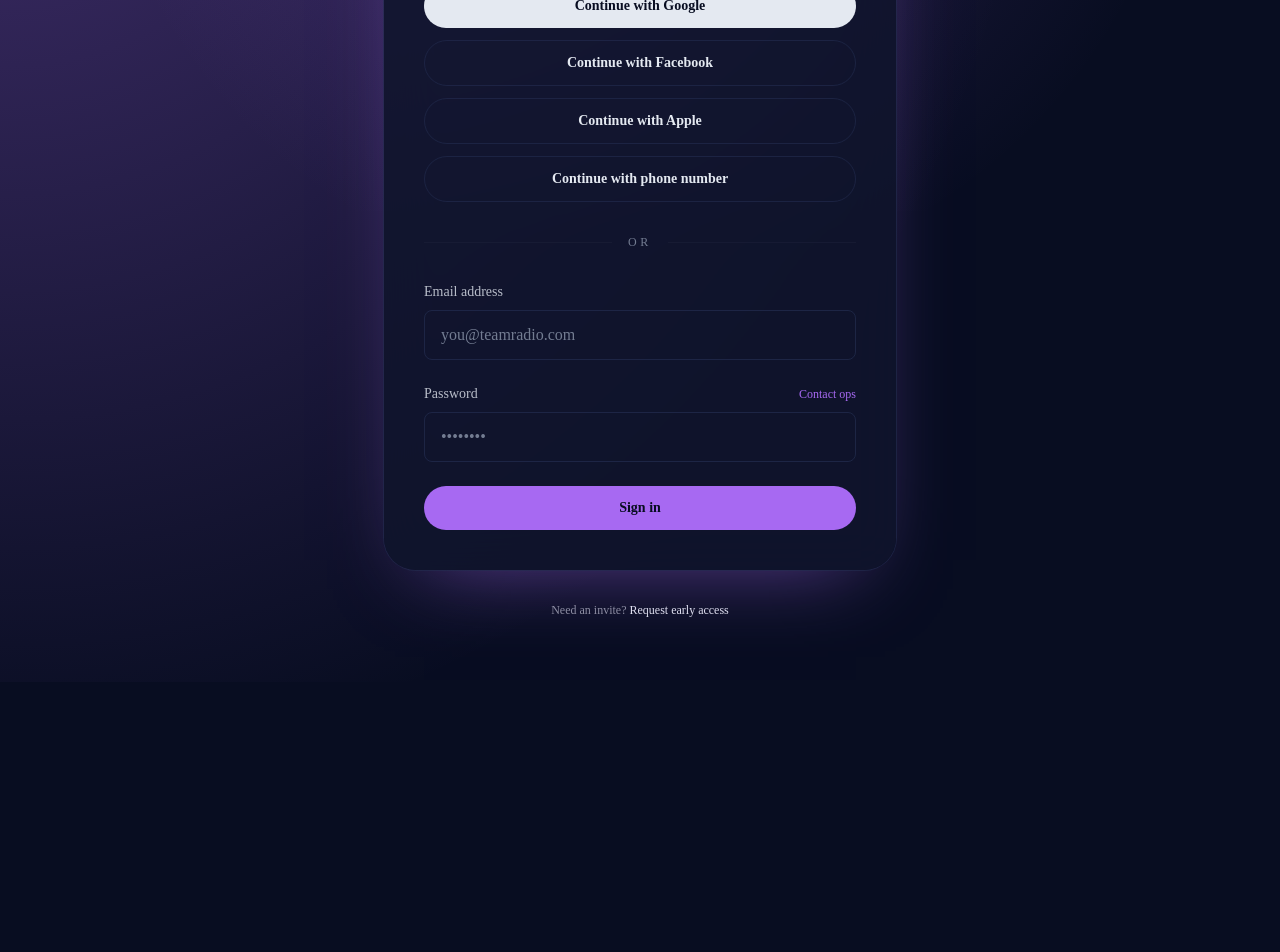
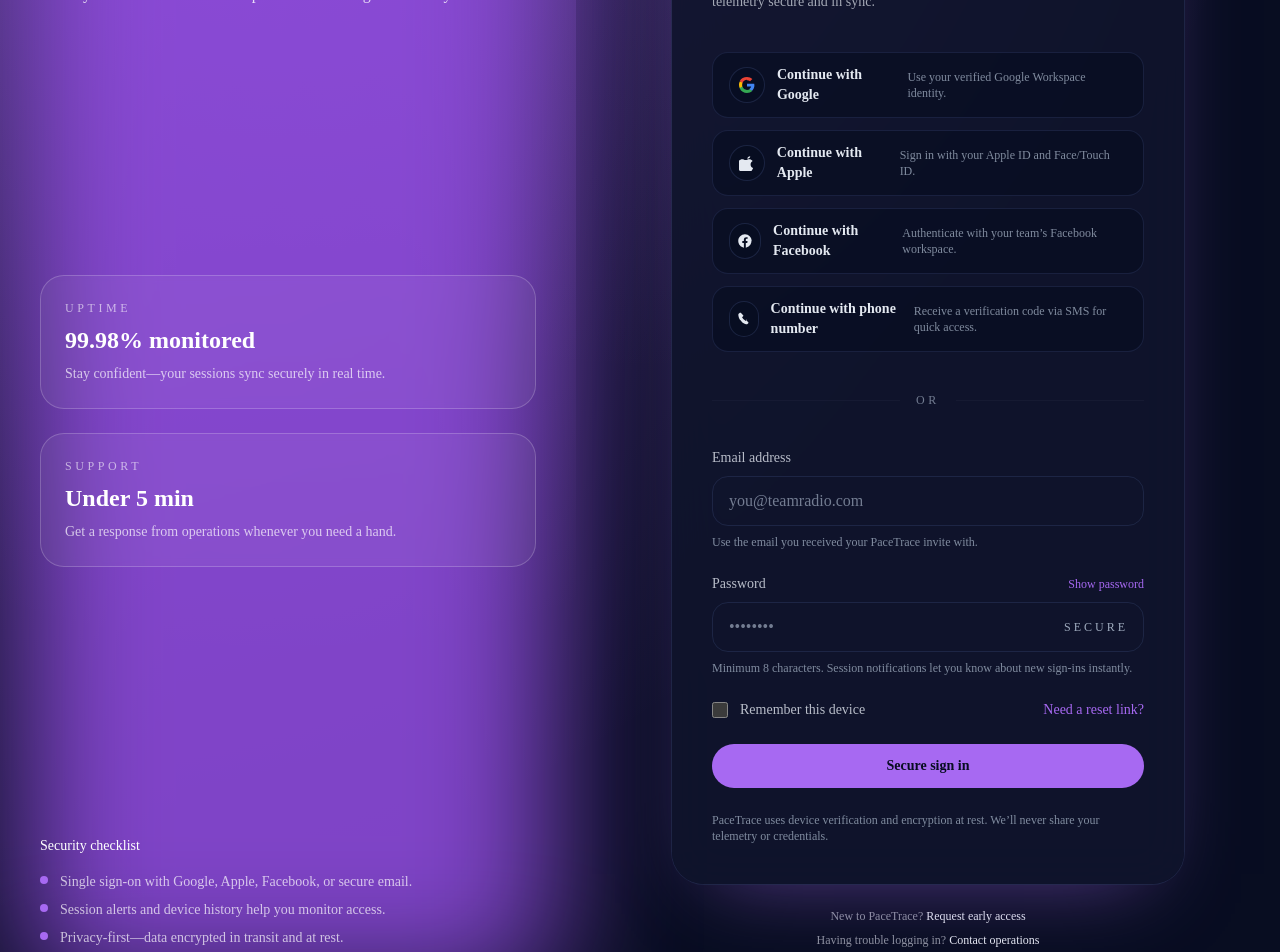
Before and after one commit to JaysonBrenton/PaceTrace, a Next.js app: page /login in a window 1280 px wide. Shown: the part 260-1212 px from the top of the page. Before the commit the page ends 942 px from the top, so only its background shows below. Built offline with nearby package versions, Linux system fonts and the light colour scheme.

Commit message:
Refine login experience with security-focused layout

```diff
--- a/src/app/login/page.tsx
+++ b/src/app/login/page.tsx
@@ -10,31 +10,88 @@
 
 export default function LoginPage() {
   return (
-    <div className="relative isolate flex min-h-screen items-center justify-center overflow-hidden bg-background px-4 py-16 text-foreground sm:px-6">
+    <div className="relative isolate flex min-h-screen flex-col overflow-hidden bg-background text-foreground">
       <div
         aria-hidden
-        className="pointer-events-none absolute inset-0 -z-10 bg-[radial-gradient(circle_at_top_left,hsla(var(--color-accent)/0.35),transparent_65%)]"
+        className="pointer-events-none absolute inset-0 -z-10 bg-[radial-gradient(circle_at_top_left,hsla(var(--color-accent)/0.32),transparent_65%)]"
       />
-      <div className="absolute inset-x-0 top-0 -z-10 h-1/2 bg-[radial-gradient(circle_at_top,hsl(var(--color-accent)/0.2),transparent_70%)]" aria-hidden />
+      <div className="absolute inset-x-0 top-0 -z-10 h-1/2 bg-[radial-gradient(circle_at_top,hsl(var(--color-accent)/0.16),transparent_70%)]" aria-hidden />
+
+      <div className="relative mx-auto flex w-full flex-1 flex-col lg:flex-row">
+        <aside className="relative isolate hidden w-full max-w-xl flex-1 flex-col justify-between bg-[radial-gradient(circle_at_top,hsla(var(--color-accent)/0.3),transparent_70%)] px-10 py-16 text-left text-[hsl(var(--color-bg))] lg:flex">
+          <div className="absolute inset-6 -z-10 rounded-[40px] border border-white/15 bg-[hsla(var(--color-accent-muted)/0.85)] blur-3xl" aria-hidden />
+
+          <div className="space-y-6">
+            <p className="text-xs font-semibold uppercase tracking-[0.45em] text-white/60">Pacetrace</p>
+            <h1 className="text-4xl font-semibold leading-tight text-white">Log in with clarity and confidence</h1>
+            <p className="text-base text-white/80">
+              Welcome back to the mission control of your training data. Pick up insights where you left off with the same
+              precision we bring to telemetry.
+            </p>
+          </div>
+
+          <dl className="grid gap-6 text-sm text-white/80">
+            <div className="rounded-3xl border border-white/20 bg-white/5 p-6 backdrop-blur-sm">
+              <dt className="text-xs uppercase tracking-[0.3em] text-white/60">Uptime</dt>
+              <dd className="mt-2 text-2xl font-semibold text-white">99.98% monitored</dd>
+              <p className="mt-2 text-sm text-white/70">Stay confident—your sessions sync securely in real time.</p>
+            </div>
+            <div className="rounded-3xl border border-white/20 bg-white/5 p-6 backdrop-blur-sm">
+              <dt className="text-xs uppercase tracking-[0.3em] text-white/60">Support</dt>
+              <dd className="mt-2 text-2xl font-semibold text-white">Under 5 min</dd>
+              <p className="mt-2 text-sm text-white/70">Get a response from operations whenever you need a hand.</p>
+            </div>
+          </dl>
+
+          <div className="space-y-4 text-sm text-white/70">
+            <p className="font-medium text-white">Security checklist</p>
+            <ul className="space-y-2">
+              <li className="flex items-start gap-3">
+                <span aria-hidden className="mt-1 inline-flex h-2 w-2 rounded-full bg-[hsl(var(--color-accent))]" />
+                <span>Single sign-on with Google, Apple, Facebook, or secure email.</span>
+              </li>
+              <li className="flex items-start gap-3">
+                <span aria-hidden className="mt-1 inline-flex h-2 w-2 rounded-full bg-[hsl(var(--color-accent))]" />
+                <span>Session alerts and device history help you monitor access.</span>
+              </li>
+              <li className="flex items-start gap-3">
+                <span aria-hidden className="mt-1 inline-flex h-2 w-2 rounded-full bg-[hsl(var(--color-accent))]" />
+                <span>Privacy-first—data encrypted in transit and at rest.</span>
+              </li>
+            </ul>
+          </div>
+        </aside>
+
+        <main className="flex w-full flex-1 items-center justify-center px-4 py-16 sm:px-6 lg:px-12">
           <div className="relative w-full max-w-lg">
-        <div className="space-y-8 rounded-[32px] bg-[hsla(var(--color-card)/0.88)] p-10 text-foreground shadow-[0_30px_80px_-40px_hsla(var(--color-accent)/0.6)] ring-1 ring-[hsla(var(--color-card-border)/0.6)] backdrop-blur-xl">
-          <div className="space-y-4 text-center">
-            <p className="text-xs font-semibold uppercase tracking-[0.4em] text-foreground/70">PaceTrace</p>
-            <h1 className="text-3xl font-semibold leading-tight sm:text-4xl">Log in to keep the pace</h1>
+            <div className="space-y-10 rounded-[32px] bg-[hsla(var(--color-card)/0.88)] p-10 shadow-[0_30px_80px_-40px_hsla(var(--color-accent)/0.55)] ring-1 ring-[hsla(var(--color-card-border)/0.65)] backdrop-blur-xl">
+              <div className="space-y-4 text-left">
+                <p className="text-xs font-semibold uppercase tracking-[0.4em] text-foreground/70">Welcome back</p>
+                <h2 className="text-3xl font-semibold leading-tight sm:text-4xl">Sign in to continue tracking the pace</h2>
                 <p className="text-sm text-foreground/70">
-              Pick the quickest route back into telemetry insights and team coordination.
+                  Choose the method that works best for today. We’ll keep your team’s telemetry secure and in sync.
                 </p>
               </div>
 
               <LoginForm />
             </div>
 
-        <p className="mt-8 text-center text-xs text-foreground/60">
-          Need an invite?{" "}
+            <div className="mt-6 space-y-2 text-center text-xs text-foreground/60">
+              <p>
+                New to PaceTrace?{" "}
                 <Link className="font-medium text-foreground transition hover:text-[hsl(var(--color-accent))]" href="#">
                   Request early access
                 </Link>
               </p>
+              <p>
+                Having trouble logging in?{" "}
+                <Link className="font-medium text-foreground transition hover:text-[hsl(var(--color-accent))]" href="mailto:ops@pacetrace.io">
+                  Contact operations
+                </Link>
+              </p>
+            </div>
+          </div>
+        </main>
       </div>
     </div>
   );
--- a/src/app/login/sign-in-form.tsx
+++ b/src/app/login/sign-in-form.tsx
@@ -1,8 +1,9 @@
 "use client";
 
+import Link from "next/link";
 import { useRouter } from "next/navigation";
 import { signIn } from "next-auth/react";
-import { Fragment, useState, type FormEvent } from "react";
+import { Fragment, useState, type FormEvent, type JSX } from "react";
 
 import { trackUiEvent } from "@/lib/telemetry";
 
@@ -11,6 +12,69 @@
   const [isSubmitting, setIsSubmitting] = useState(false);
   const [isProviderSubmitting, setIsProviderSubmitting] = useState<string | null>(null);
   const [error, setError] = useState<string | null>(null);
+  const [showPassword, setShowPassword] = useState(false);
+
+  const providers: Array<{ id: string; label: string; description: string; connecting: string; icon: JSX.Element }> = [
+    {
+      id: "google",
+      label: "Continue with Google",
+      description: "Use your verified Google Workspace identity.",
+      connecting: "Connecting to Google…",
+      icon: (
+        <svg aria-hidden className="h-4 w-4" viewBox="0 0 24 24" fill="none">
+          <path
+            d="M23.04 12.26c0-.78-.07-1.53-.2-2.26H12v4.27h6.24c-.27 1.4-1.1 2.6-2.34 3.4v2.83h3.78c2.2-2.03 3.46-5.02 3.46-8.24Z"
+            fill="#4285F4"
+          />
+          <path
+            d="M12 24c3.24 0 5.96-1.08 7.95-2.9l-3.78-2.83c-1.05.7-2.39 1.12-4.17 1.12-3.2 0-5.92-2.16-6.9-5.06H1.15v3.02C3.13 21.78 7.2 24 12 24Z"
+            fill="#34A853"
+          />
+          <path
+            d="M5.1 14.33c-.24-.7-.38-1.45-.38-2.22 0-.77.14-1.52.37-2.22V6.87H1.15C.42 8.32 0 9.97 0 11.78c0 1.8.42 3.45 1.15 4.9l3.95-2.35Z"
+            fill="#FBBC05"
+          />
+          <path
+            d="M12 4.74c1.76 0 3.35.61 4.6 1.82l3.44-3.44C17.94 1.18 15.22 0 12 0 7.2 0 3.13 2.22 1.15 6.02l3.95 3.02c.98-2.9 3.7-5.06 6.9-5.06Z"
+            fill="#EA4335"
+          />
+        </svg>
+      ),
+    },
+    {
+      id: "apple",
+      label: "Continue with Apple",
+      description: "Sign in with your Apple ID and Face/Touch ID.",
+      connecting: "Connecting to Apple…",
+      icon: (
+        <svg aria-hidden className="h-4 w-4" viewBox="0 0 24 24" fill="currentColor">
+          <path d="M16.83 1.81c0 1.04-.46 2.04-1.23 2.78-.74.7-1.94 1.25-3.07 1.14-.14-1.02.46-2.07 1.19-2.74.78-.71 2.05-1.24 3.11-1.18Zm4.32 17.65c-.63 1.45-.93 2.11-1.75 3.39-1.14 1.73-2.75 3.89-4.73 3.9-1.77.02-2.23-1.14-4.65-1.12-2.42.02-2.94 1.15-4.72 1.13-1.98-.01-3.51-1.86-4.65-3.59-3.19-4.84-3.53-10.53-1.56-13.53 1.4-2.13 3.63-3.37 5.71-3.37 2.12 0 3.46 1.14 5.22 1.14 1.72 0 2.77-1.14 5.24-1.14 1.86 0 3.83.98 5.22 2.66-4.58 2.51-3.84 9.05.67 10.54Z" />
+        </svg>
+      ),
+    },
+    {
+      id: "facebook",
+      label: "Continue with Facebook",
+      description: "Authenticate with your team’s Facebook workspace.",
+      connecting: "Connecting to Facebook…",
+      icon: (
+        <svg aria-hidden className="h-4 w-4" viewBox="0 0 24 24" fill="currentColor">
+          <path d="M22 12.06C22 6.48 17.52 2 11.94 2 6.36 2 1.88 6.48 1.88 12.06c0 4.99 3.66 9.13 8.44 9.94v-7.03H7.97v-2.91h2.35V9.84c0-2.33 1.39-3.62 3.52-3.62 1.02 0 2.09.18 2.09.18v2.3h-1.18c-1.16 0-1.52.72-1.52 1.46v1.76h2.59l-.41 2.91h-2.18V22c4.78-.81 8.44-4.95 8.44-9.94Z" />
+        </svg>
+      ),
+    },
+    {
+      id: "phone",
+      label: "Continue with phone number",
+      description: "Receive a verification code via SMS for quick access.",
+      connecting: "Texting your phone…",
+      icon: (
+        <svg aria-hidden className="h-4 w-4" viewBox="0 0 24 24" fill="currentColor">
+          <path d="M17.707 13.293a1 1 0 0 0-1.414 0l-1.647 1.647a12.077 12.077 0 0 1-5.586-5.586l1.647-1.647a1 1 0 0 0 0-1.414l-3.5-3.5a1 1 0 0 0-1.414 0L4.03 4.312c-.314.314-.487.74-.487 1.183 0 .209-.021 5.16 3.632 8.813C10.828 19.96 15.78 19.94 15.99 19.94c.442 0 .868-.173 1.182-.487l1.216-1.216a1 1 0 0 0 0-1.414l-3.681-3.53Z" />
+        </svg>
+      ),
+    },
+  ];
 
   const handleProviderSignIn = async (provider: string) => {
     setError(null);
@@ -63,42 +127,28 @@
   return (
     <Fragment>
       <div className="space-y-3">
+        {providers.map((provider) => {
+          const isActive = isProviderSubmitting === provider.id;
+
+          return (
             <button
+              key={provider.id}
               type="button"
-          className="inline-flex w-full items-center justify-center rounded-full bg-foreground px-6 py-3 text-sm font-semibold text-background transition hover:bg-foreground/90 focus-visible:outline-none focus-visible:ring-2 focus-visible:ring-[hsla(var(--color-foreground)/0.55)] focus-visible:ring-offset-2 focus-visible:ring-offset-[hsl(var(--color-bg))]"
-          data-analytics-event="auth:provider:google"
+              className="group inline-flex w-full items-center justify-between rounded-2xl border border-border/60 bg-background/60 px-4 py-3 text-left text-sm transition hover:border-border hover:bg-background/90 focus-visible:outline-none focus-visible:ring-2 focus-visible:ring-[hsla(var(--color-foreground)/0.5)] focus-visible:ring-offset-2 focus-visible:ring-offset-[hsl(var(--color-bg))] disabled:cursor-not-allowed"
+              data-analytics-event={`auth:provider:${provider.id}`}
               disabled={Boolean(isProviderSubmitting)}
-          onClick={() => void handleProviderSignIn("google")}
+              onClick={() => void handleProviderSignIn(provider.id)}
             >
-          {isProviderSubmitting === "google" ? "Connecting to Google…" : "Continue with Google"}
+              <span className="flex items-center gap-3 font-semibold text-foreground">
+                <span className="inline-flex h-9 w-9 items-center justify-center rounded-xl border border-border/70 bg-background/70 text-foreground">
+                  {provider.icon}
+                </span>
+                {isActive ? provider.connecting : provider.label}
+              </span>
+              <span className="hidden text-xs text-muted-foreground/80 sm:inline">{provider.description}</span>
             </button>
-        <button
-          type="button"
-          className="inline-flex w-full items-center justify-center rounded-full border border-border/60 bg-transparent px-6 py-3 text-sm font-semibold text-foreground transition hover:border-border hover:bg-foreground/10 focus-visible:outline-none focus-visible:ring-2 focus-visible:ring-[hsla(var(--color-foreground)/0.5)] focus-visible:ring-offset-2 focus-visible:ring-offset-[hsl(var(--color-bg))]"
-          data-analytics-event="auth:provider:facebook"
-          disabled={Boolean(isProviderSubmitting)}
-          onClick={() => void handleProviderSignIn("facebook")}
-        >
-          {isProviderSubmitting === "facebook" ? "Connecting to Facebook…" : "Continue with Facebook"}
-        </button>
-        <button
-          type="button"
-          className="inline-flex w-full items-center justify-center rounded-full border border-border/60 bg-transparent px-6 py-3 text-sm font-semibold text-foreground transition hover:border-border hover:bg-foreground/10 focus-visible:outline-none focus-visible:ring-2 focus-visible:ring-[hsla(var(--color-foreground)/0.5)] focus-visible:ring-offset-2 focus-visible:ring-offset-[hsl(var(--color-bg))]"
-          data-analytics-event="auth:provider:apple"
-          disabled={Boolean(isProviderSubmitting)}
-          onClick={() => void handleProviderSignIn("apple")}
-        >
-          {isProviderSubmitting === "apple" ? "Connecting to Apple…" : "Continue with Apple"}
-        </button>
-        <button
-          type="button"
-          className="inline-flex w-full items-center justify-center rounded-full border border-border/60 bg-transparent px-6 py-3 text-sm font-semibold text-foreground transition hover:border-border hover:bg-foreground/10 focus-visible:outline-none focus-visible:ring-2 focus-visible:ring-[hsla(var(--color-foreground)/0.5)] focus-visible:ring-offset-2 focus-visible:ring-offset-[hsl(var(--color-bg))]"
-          data-analytics-event="auth:provider:phone"
-          disabled={Boolean(isProviderSubmitting)}
-          onClick={() => void handleProviderSignIn("phone")}
-        >
-          {isProviderSubmitting === "phone" ? "Texting your phone…" : "Continue with phone number"}
-        </button>
+          );
+        })}
       </div>
 
       <div className="flex items-center gap-4 text-xs uppercase tracking-[0.3em] text-muted-foreground/70">
@@ -118,9 +168,13 @@
             type="email"
             autoComplete="email"
             required
-          className="block w-full rounded-lg border border-border/70 bg-transparent px-4 py-3 text-base text-foreground placeholder:text-muted-foreground/70 transition focus:border-transparent focus:outline-none focus:ring-2 focus:ring-accent focus:ring-offset-2 focus:ring-offset-[hsl(var(--color-bg))]"
+            className="block w-full rounded-2xl border border-border/70 bg-transparent px-4 py-3 text-base text-foreground placeholder:text-muted-foreground/70 transition focus:border-transparent focus:outline-none focus:ring-2 focus:ring-accent focus:ring-offset-2 focus:ring-offset-[hsl(var(--color-bg))]"
             placeholder="you@teamradio.com"
+            aria-describedby="email-hint"
           />
+          <p id="email-hint" className="text-xs text-muted-foreground/80">
+            Use the email you received your PaceTrace invite with.
+          </p>
         </div>
 
         <div className="grid gap-2 text-left">
@@ -128,29 +182,61 @@
             <label className="text-sm font-medium text-foreground/80" htmlFor="password">
               Password
             </label>
-            <span className="text-xs font-medium text-accent">Contact ops</span>
+            <button
+              type="button"
+              className="text-xs font-medium text-accent transition hover:text-[hsl(var(--color-accent-muted))]"
+              onClick={() => setShowPassword((prev) => !prev)}
+            >
+              {showPassword ? "Hide" : "Show"} password
+            </button>
           </div>
+          <div className="relative">
             <input
               id="password"
               name="password"
-            type="password"
+              type={showPassword ? "text" : "password"}
               autoComplete="current-password"
               required
-            className="block w-full rounded-lg border border-border/70 bg-transparent px-4 py-3 text-base text-foreground placeholder:text-muted-foreground/70 transition focus:border-transparent focus:outline-none focus:ring-2 focus:ring-accent focus:ring-offset-2 focus:ring-offset-[hsl(var(--color-bg))]"
+              className="block w-full rounded-2xl border border-border/70 bg-transparent px-4 py-3 pr-16 text-base text-foreground placeholder:text-muted-foreground/70 transition focus:border-transparent focus:outline-none focus:ring-2 focus:ring-accent focus:ring-offset-2 focus:ring-offset-[hsl(var(--color-bg))]"
               placeholder="••••••••"
+              aria-describedby="password-hint"
             />
+            <span className="pointer-events-none absolute inset-y-0 right-4 flex items-center text-xs uppercase tracking-[0.25em] text-muted-foreground">
+              Secure
+            </span>
+          </div>
+          <p id="password-hint" className="text-xs text-muted-foreground/80">
+            Minimum 8 characters. Session notifications let you know about new sign-ins instantly.
+          </p>
+        </div>
+
+        <div className="flex flex-col gap-4 sm:flex-row sm:items-center sm:justify-between">
+          <label className="inline-flex items-center gap-3 text-sm text-foreground/80">
+            <input
+              type="checkbox"
+              name="remember"
+              className="h-4 w-4 rounded border-border/70 bg-transparent text-[hsl(var(--color-accent))] focus:ring-[hsl(var(--color-accent))]"
+            />
+            Remember this device
+          </label>
+          <Link className="text-sm font-medium text-accent transition hover:text-[hsl(var(--color-accent-muted))]" href="mailto:ops@pacetrace.io">
+            Need a reset link?
+          </Link>
         </div>
 
         <button
           type="submit"
-          className="inline-flex w-full items-center justify-center rounded-full bg-[hsl(var(--color-accent))] px-6 py-3 text-sm font-semibold text-background transition hover:bg-[hsl(var(--color-accent-muted))] focus-visible:outline-none focus-visible:ring-2 focus-visible:ring-[hsla(var(--color-foreground)/0.55)] focus-visible:ring-offset-2 focus-visible:ring-offset-[hsl(var(--color-bg))] disabled:cursor-not-allowed disabled:opacity-70"
+          className="inline-flex w-full items-center justify-center gap-2 rounded-full bg-[hsl(var(--color-accent))] px-6 py-3 text-sm font-semibold text-background transition hover:bg-[hsl(var(--color-accent-muted))] focus-visible:outline-none focus-visible:ring-2 focus-visible:ring-[hsla(var(--color-foreground)/0.55)] focus-visible:ring-offset-2 focus-visible:ring-offset-[hsl(var(--color-bg))] disabled:cursor-not-allowed disabled:opacity-70"
           data-analytics-event="auth:submit:primary"
           disabled={isSubmitting}
         >
-          {isSubmitting ? "Signing in…" : "Sign in"}
+          {isSubmitting ? "Signing in…" : "Secure sign in"}
         </button>
+        <p className="text-xs text-muted-foreground/80">
+          PaceTrace uses device verification and encryption at rest. We’ll never share your telemetry or credentials.
+        </p>
         {error ? (
-          <p className="text-sm font-medium text-destructive" role="alert">
+          <p className="rounded-2xl border border-destructive/40 bg-destructive/10 p-3 text-sm font-medium text-destructive" role="alert" aria-live="assertive">
             {error}
           </p>
         ) : null}
```
Lines whose indentation alone changed are shown as unchanged.
